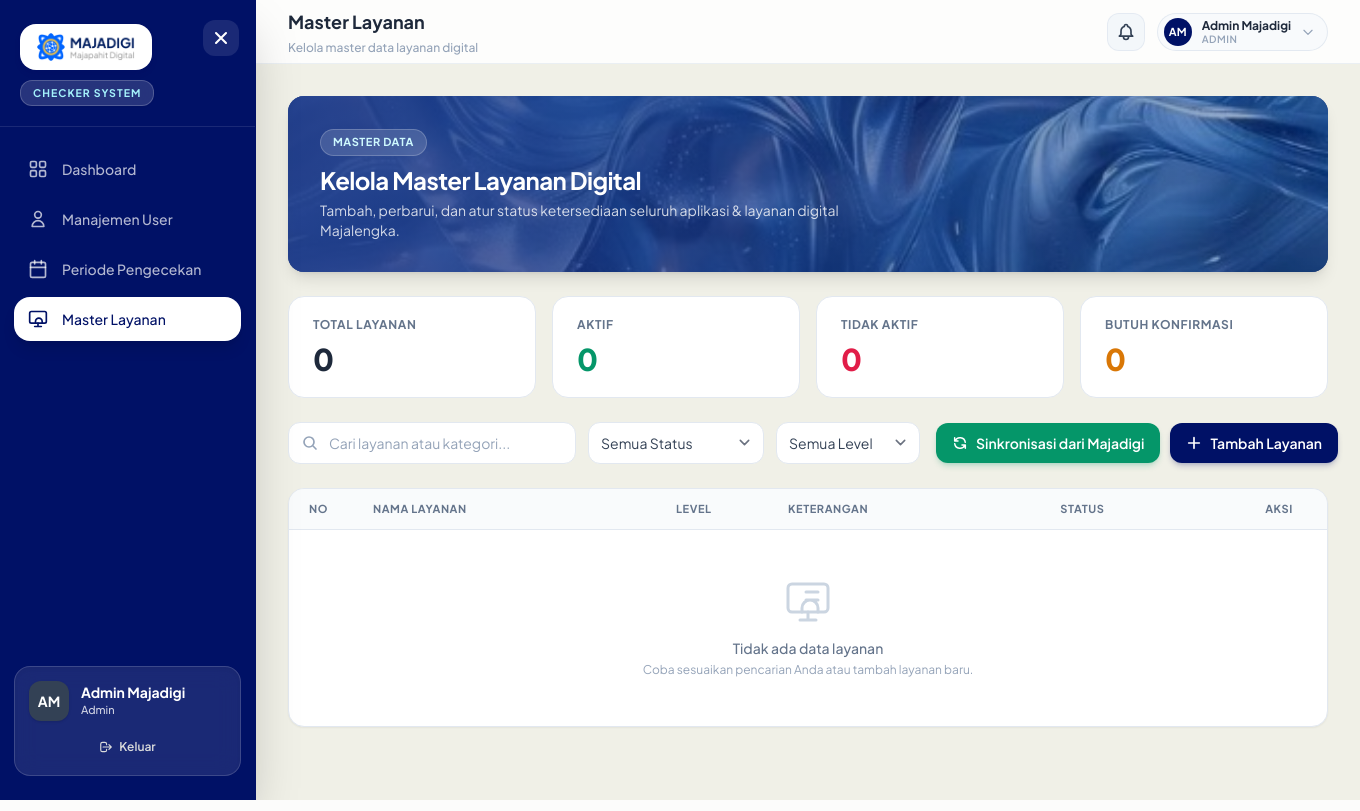
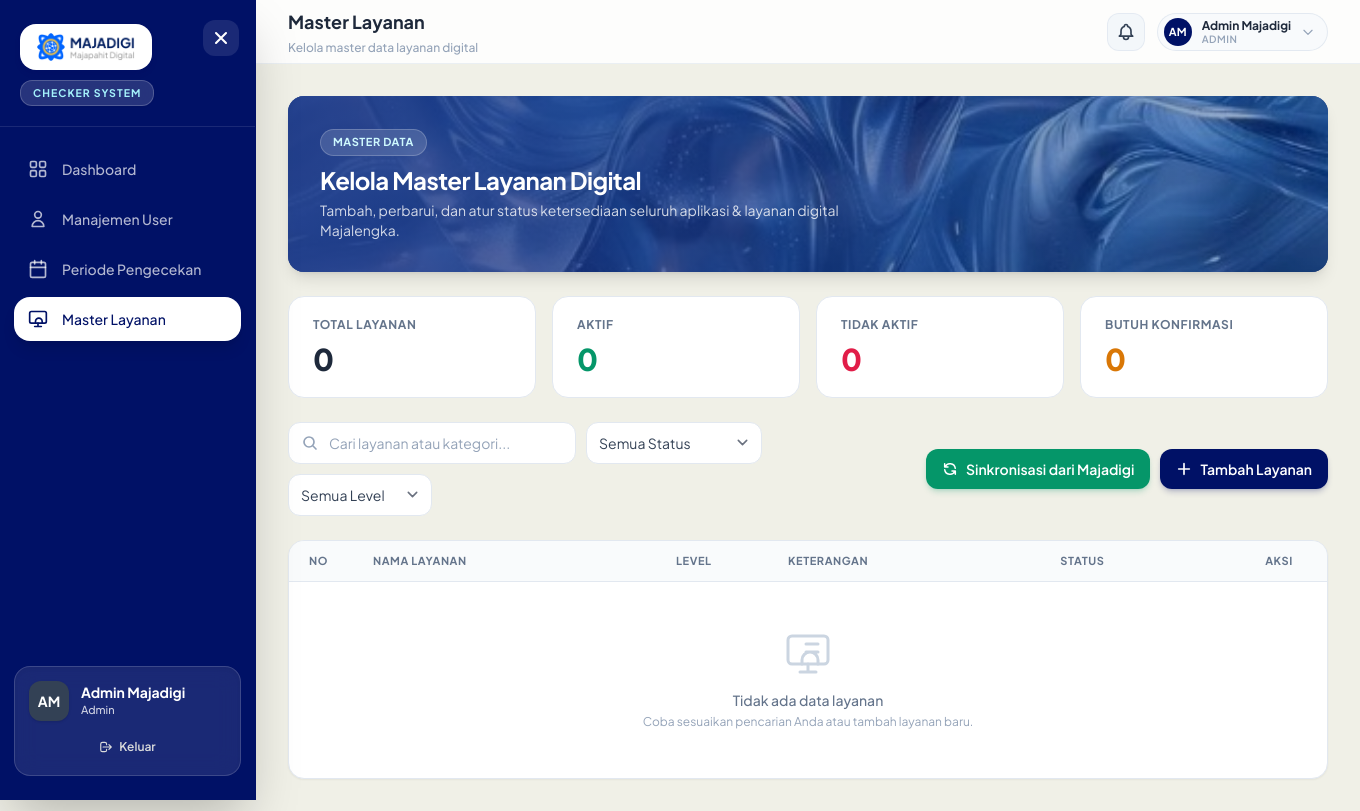
Before and after one commit to EvelinSA05/sistem-informasi-pengecekan-dan-monitoring-layanan-terpadu, a Laravel app: page /admin/services in a window 1360 px wide. Run offline with Laravel 12, Linux system fonts and the light colour scheme; a user stored in the database is signed in; data comes from the database, SQL or seed files in the repository; data that the repository does not hold is empty; style sheets or scripts are compiled from the project's sources; some libraries are stand-ins or nearby versions.

Commit message:
ui(admin): make MasterLayanan toolbar wrap cleanly at 100% zoom and all viewports

```diff
--- a/resources/js/Pages/Admin/MasterLayanan.vue
+++ b/resources/js/Pages/Admin/MasterLayanan.vue
@@ -396,10 +396,10 @@ function confirmDelete() {
  </div>
 
  <!-- ── Toolbar ───────────────────────────────────────── -->
- <div class="flex flex-col sm:flex-row justify-between items-start sm:items-center gap-4 mb-6">
+ <div class="flex flex-col xl:flex-row xl:flex-wrap justify-between items-stretch xl:items-center gap-3 mb-6">
  <!-- Search & Filters -->
- <div class="flex flex-col sm:flex-row items-center gap-3 w-full sm:w-auto">
- <div class="relative w-full sm:w-72">
+ <div class="flex flex-col sm:flex-row sm:flex-wrap items-stretch sm:items-center gap-2.5 w-full xl:w-auto xl:flex-1 min-w-0">
+ <div class="relative w-full sm:w-64 lg:w-72 min-w-0">
  <div class="absolute inset-y-0 left-0 pl-3.5 flex items-center pointer-events-none">
  <svg class="w-4 h-4 text-slate-400" fill="none" stroke="currentColor" stroke-width="2.5" viewBox="0 0 24 24">
  <path stroke-linecap="round" stroke-linejoin="round" d="M21 21l-5.197-5.197m0 0A7.5 7.5 0 105.196 5.196a7.5 7.5 0 0010.607 10.607z"/>
@@ -434,7 +434,7 @@ function confirmDelete() {
  </select>
  </div>
  <!-- Action Buttons: Sync & Add -->
- <div class="flex flex-col sm:flex-row items-stretch sm:items-center gap-2.5 w-full sm:w-auto shrink-0">
+ <div class="flex flex-col sm:flex-row sm:flex-wrap items-stretch sm:items-center gap-2.5 w-full xl:w-auto shrink-0">
   <button
    type="button"
    @click="triggerSyncMajadigi"
```
